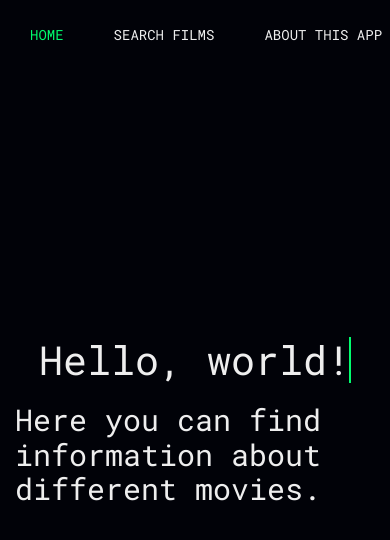
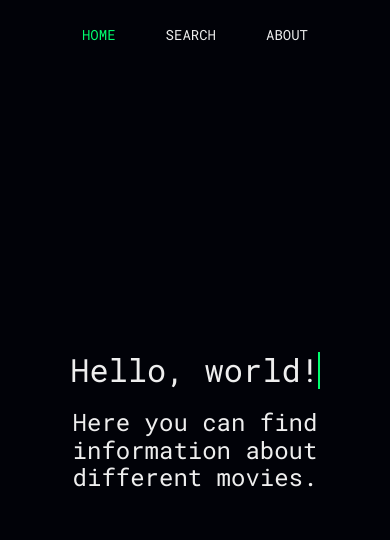
Before and after one commit to f01yy/movies, a React (Create React App) app: page /home in a window 390 px wide. Shown: the top 540 px of the page. Built offline with nearby package versions, Linux system fonts and the light colour scheme.

Commit message:
adaptive design pt1

```diff
--- a/src/App.css
+++ b/src/App.css
@@ -36,6 +36,7 @@
   animation: flashing-border 1s step-end infinite, printed-text 4s steps(14);
 }
 .home__text {
+  text-align: center;
   font-size: 30px;
 }
 
@@ -50,10 +51,9 @@
   height: 70px;
   display: flex;
   align-items: center;
-  justify-content: flex-start;
+  justify-content: center;
 }
 .nav__list {
-  margin-left: 30px;
   list-style-type: none;
   display: flex;
   gap: 50px;
@@ -326,7 +326,7 @@
   color: #f44242;
 }
 
-@media (max-width: 1024px) {
+@media screen and (max-width: 1024px) {
   .pages__item {
     font-size: 16px;
   }
@@ -345,4 +345,16 @@
   .movies__delete > i {
     font-size: 14px;
   }
+  .movies__main {
+    grid-template-columns: 1fr;
+  }
+  .movies__aside {
+    display: none;
+  }
+  .home__title {
+    font-size: 32px;
+  }
+  .home__text {
+    font-size: 24px;
+  }
 }
--- a/src/components/MoviesFilter.jsx
+++ b/src/components/MoviesFilter.jsx
@@ -59,7 +59,7 @@ const MoviesFilter = () => {
   }, [currentGenre, currentMinimumRating, currentSort, currentOrder, dispatch]);
 
   return (
-    <aside>
+    <aside className='movies__aside'>
       <form className='movies__filter'>
         <label>
           Genre:
--- a/src/components/Nav.jsx
+++ b/src/components/Nav.jsx
@@ -17,12 +17,12 @@ const Nav = () => {
         </li>
         <li className='nav__item'>
           <NavLink className='nav__link' to='/search'>
-            Search films
+            Search
           </NavLink>
         </li>
         <li className='nav__item'>
           <NavLink className='nav__link' to='/about'>
-            About this app
+            About
           </NavLink>
         </li>
       </ul>
--- a/src/pages/Movies.jsx
+++ b/src/pages/Movies.jsx
@@ -22,13 +22,16 @@ const Movies = () => {
   const loading = useSelector((state) => state.movies.loading);
 
   useEffect(() => {
-    const freeWidth = window.innerWidth - 250 - 30; // 230px = filter width, 30 = 15 + 15 = paddings
-    let moviesOnRowCount = Math.floor(freeWidth / 230);
-    const estimatedWidth = moviesOnRowCount * 230 + (moviesOnRowCount - 1) * 20; // 20 = gap
-    if (estimatedWidth > freeWidth) {
-      moviesOnRowCount -= 1;
+    if (window.innerWidth > 510) {
+      const freeWidth = window.innerWidth > 1024 ? window.innerWidth - 250 - 30 : window.innerWidth - 30; // 230px = filter width, 30 = 15 + 15 = paddings
+      let moviesOnRowCount = Math.floor(freeWidth / 230);
+      const estimatedWidth =
+        moviesOnRowCount * 230 + (moviesOnRowCount - 1) * 20; // 20 = gap
+      if (estimatedWidth > freeWidth) {
+        moviesOnRowCount -= 1;
+      }
+      dispatch(setLimit(5 * moviesOnRowCount));
     }
-    dispatch(setLimit(4 * moviesOnRowCount));
   }, [dispatch]);
 
   useEffect(() => {
@@ -58,10 +61,9 @@ const Movies = () => {
     <section>
       <div className='movies'>
         <MoviesSearch />
-        {loading
-          ?
+        {loading ? (
           <Loader />
-          :
+        ) : (
           <>
             <div className='movies__main'>
               <MoviesFilter />
@@ -69,7 +71,7 @@ const Movies = () => {
             </div>
             <MoviesPagination />
           </>
-        }
+        )}
       </div>
     </section>
   );
```
Also changed, not shown: src/components/MoviesPagination.jsx (+9 -6 lines).
